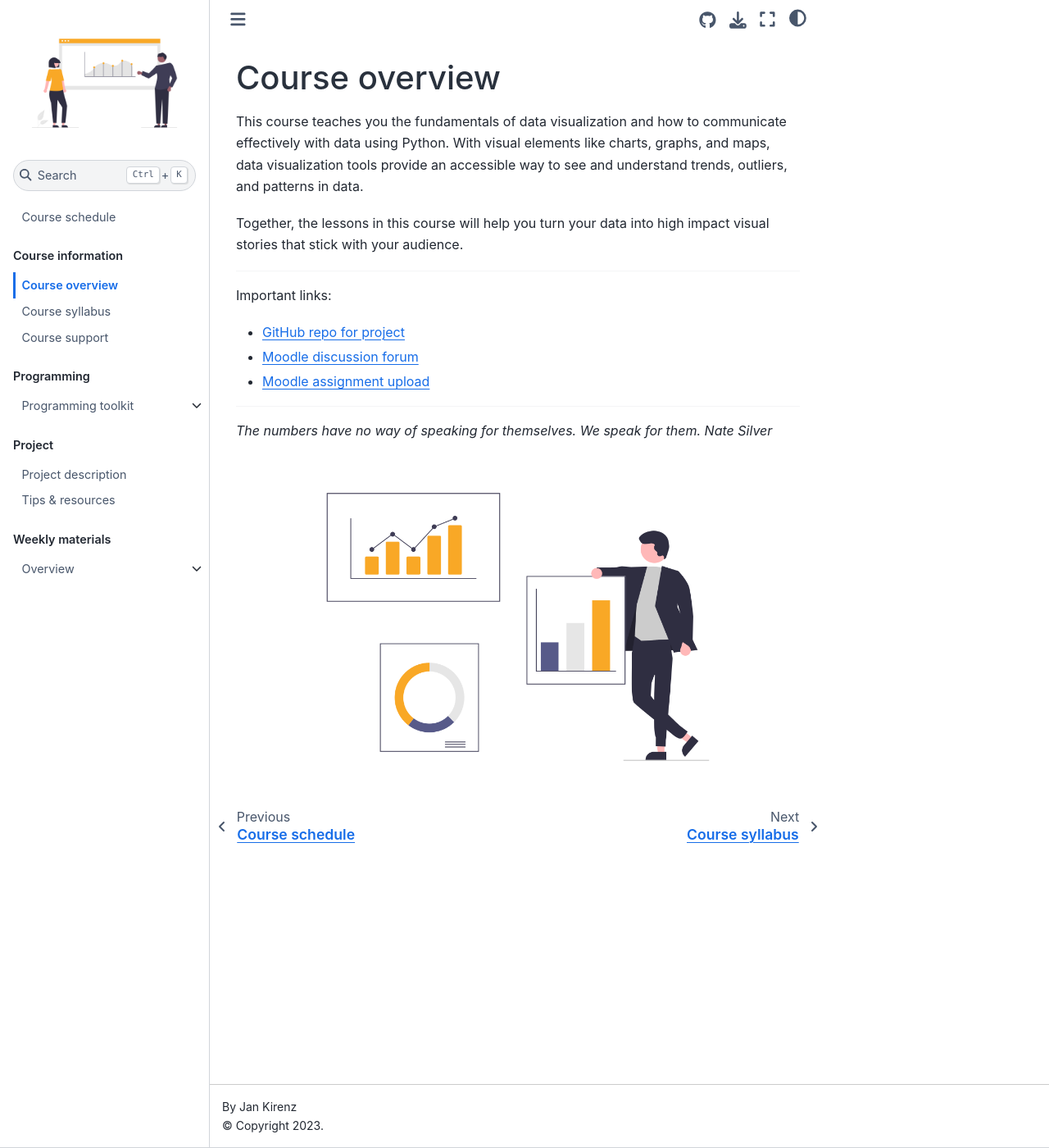
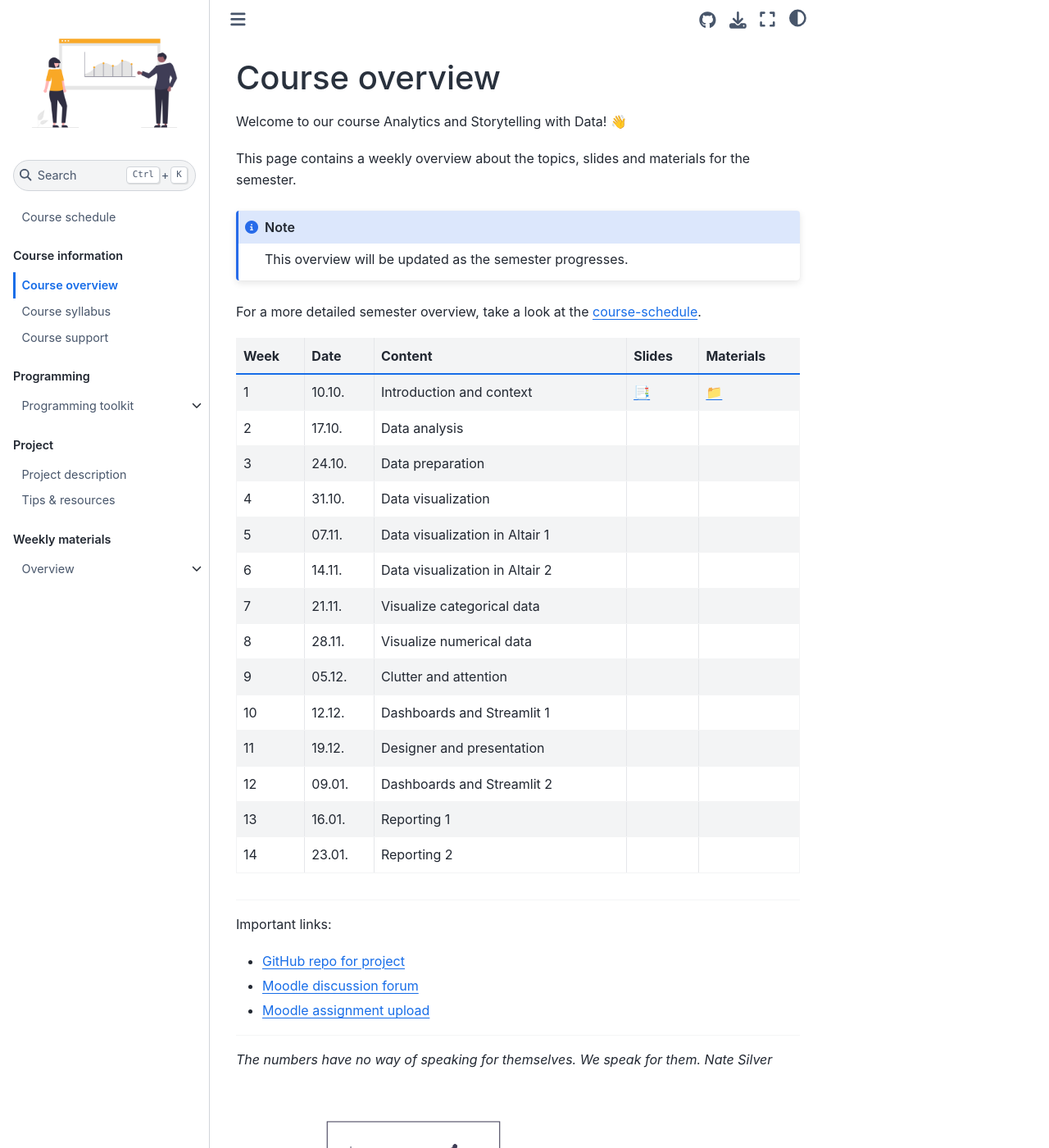
Before and after one commit to dst-ws22/website, a Jupyter Book: the page built from docs/course-overview.md, in a window 1280 px wide and 1400 px high. Shown: the whole window at 82% size. Built offline with Jupyter Book 1.0.4 settings and Sphinx 7.4.7 and the Sphinx Book theme 1.1.4, drawn with Linux system fonts in a browser that asks for light colours; comment, search, counter and statistics services are not loaded.

Commit message:
Update course-overview.md

```diff
--- a/docs/course-overview.md
+++ b/docs/course-overview.md
@@ -1,8 +1,32 @@
 # Course overview
 
-This course teaches you the fundamentals of data visualization and how to communicate effectively with data using Python. With visual elements like charts, graphs, and maps, data visualization tools provide an accessible way to see and understand trends, outliers, and patterns in data.
+Welcome to our course Analytics and Storytelling with Data! 👋
 
-Together, the lessons in this course will help you turn your data into high impact visual stories that stick with your audience.
+This page contains a weekly overview about the topics, slides and materials for the semester.
+
+:::{Note}
+This overview will be updated as the semester progresses.
+:::
+
+For a more detailed semester overview, take a look at the [course-schedule](../docs/course-schedule.md).
+
+
+|	Week	|	Date	|	Content	|	Slides	|	Materials	|
+|	---	|	---	|	---	|	---	|	---	|
+|	1	|	10.10.	|	Introduction and context	|	[📑](https://drive.google.com/file/d/1-7yiEj7gt-dsgdlUTINQb1vlib34AHug/view?usp=sharing)	|	[📁](../weeks/week1.md)	|
+|	2	|	17.10.	|	Data analysis	|		|		|
+|	3	|	24.10.	|	Data preparation	|		|		|
+|	4	|	31.10.	|	Data visualization	|		|		|
+|	5	|	07.11.	|	Data visualization in Altair 1	|		|		|
+|	6	|	14.11.	|	Data visualization in Altair 2	|		|		|
+|	7	|	21.11.	|	Visualize categorical data	|		|		|
+|	8	|	28.11.	|	Visualize numerical data	|		|		|
+|	9	|	05.12.	|	Clutter and attention	|		|		|
+|	10	|	12.12.	|	Dashboards and Streamlit 1	|		|		|
+|	11	|	19.12.	|	Designer and presentation	|		|		|
+|	12	|	09.01.	|	Dashboards and Streamlit 2	|		|		|
+|	13	|	16.01.	|	Reporting 1	|		|		|
+|	14	|	23.01.	|	Reporting 2	|		|		|
 
 ---
 
```
